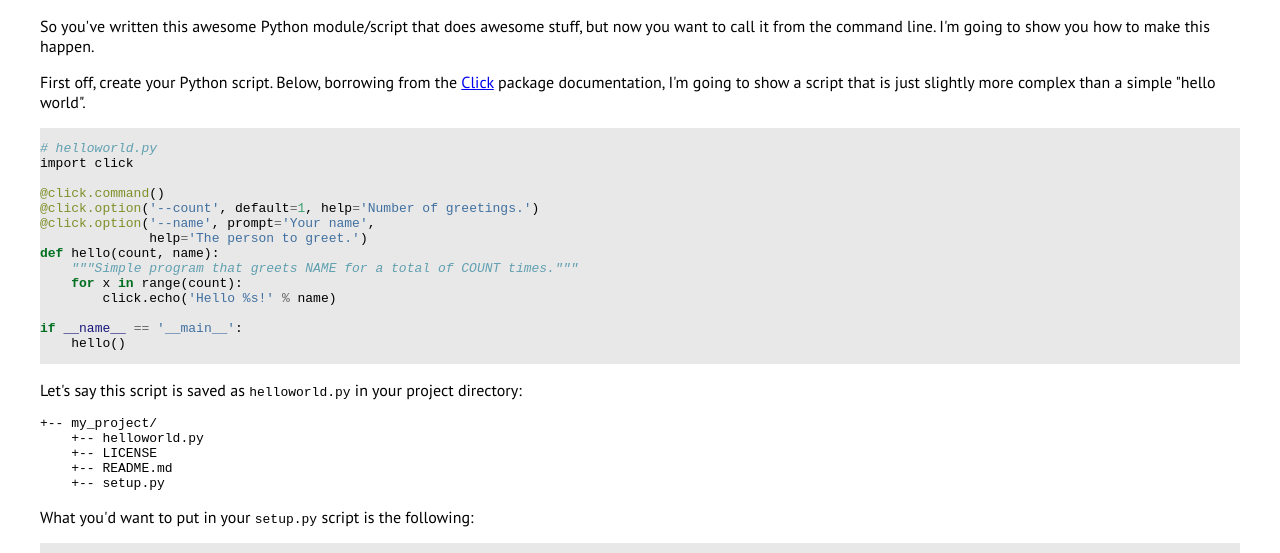
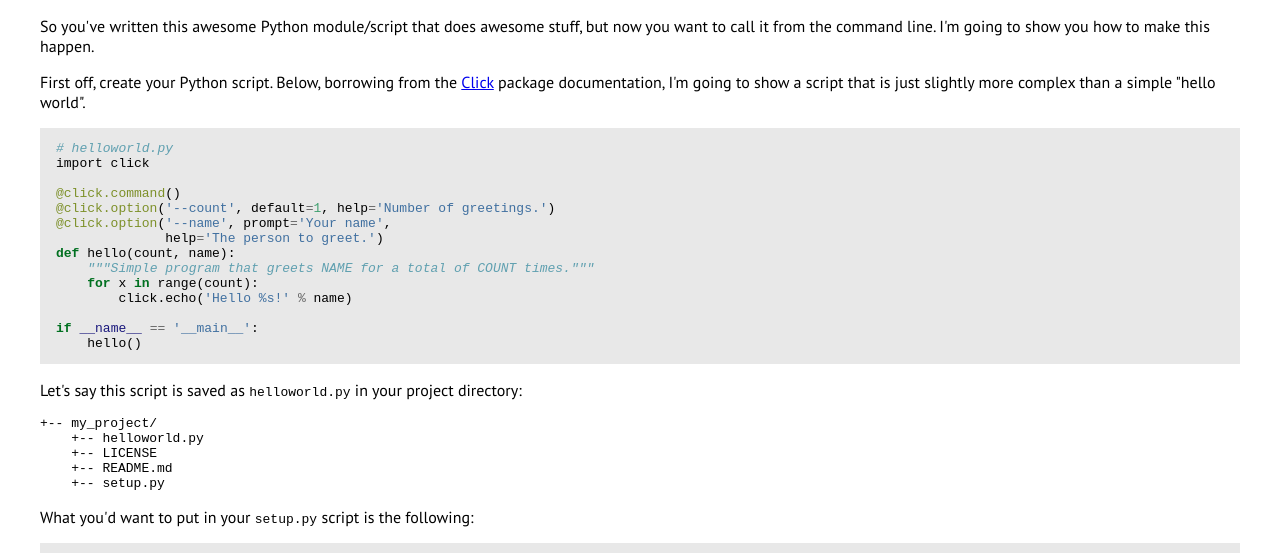
Before and after one commit to ericmjl/python-command-line, a plain HTML site: page index.html in a window 1280 px wide. Shown: the part 244-797 px from the top of the page. Drawn offline with Linux system fonts and the light colour scheme.

Commit message:
updated css

```diff
--- a/template/notes.css
+++ b/template/notes.css
@@ -13,4 +13,6 @@ h1.title{
 
 div.sourceCode {
     background-color: #e8e8e8;
+    padding-left: 1rem;
+    padding-right: 1rem;
 }
```
